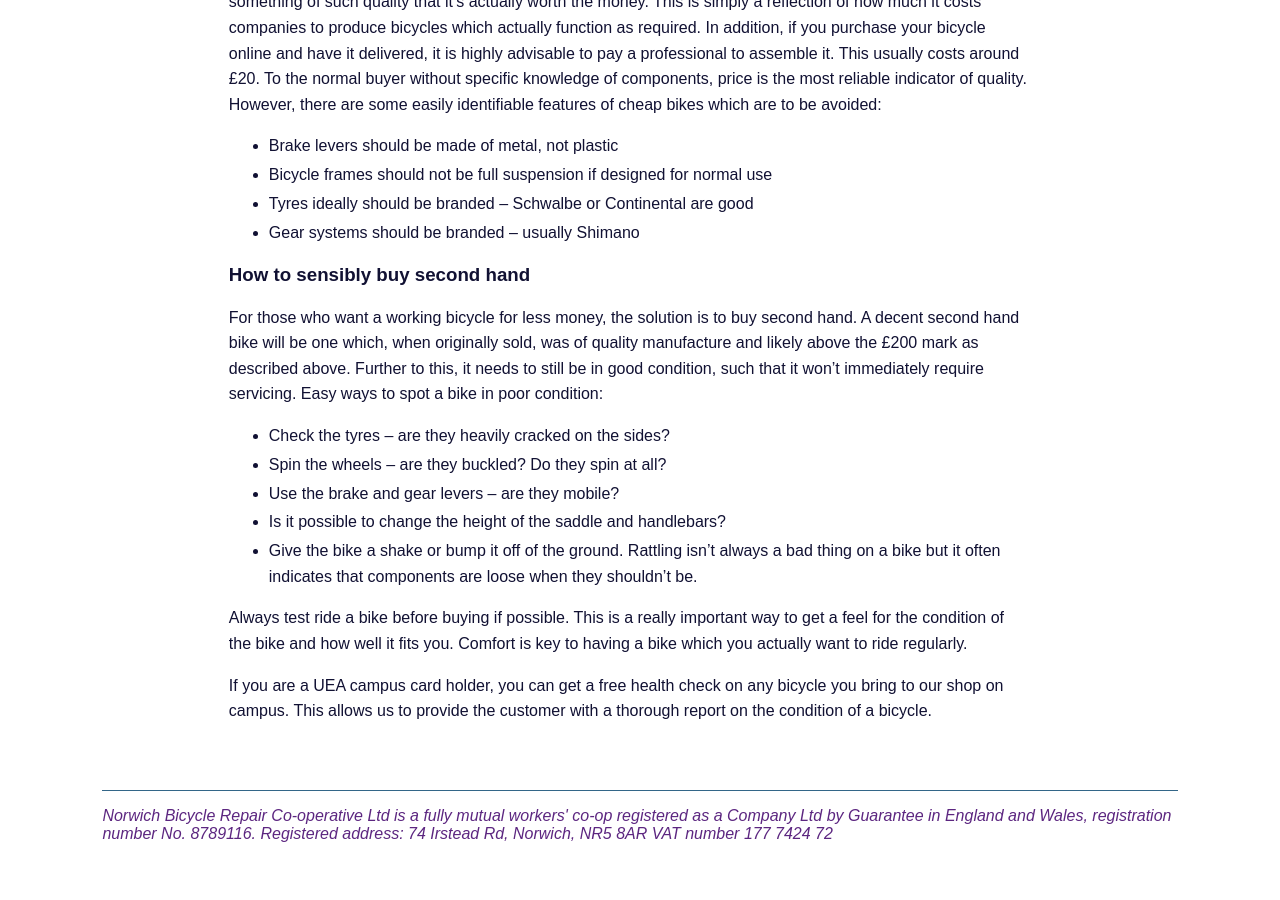
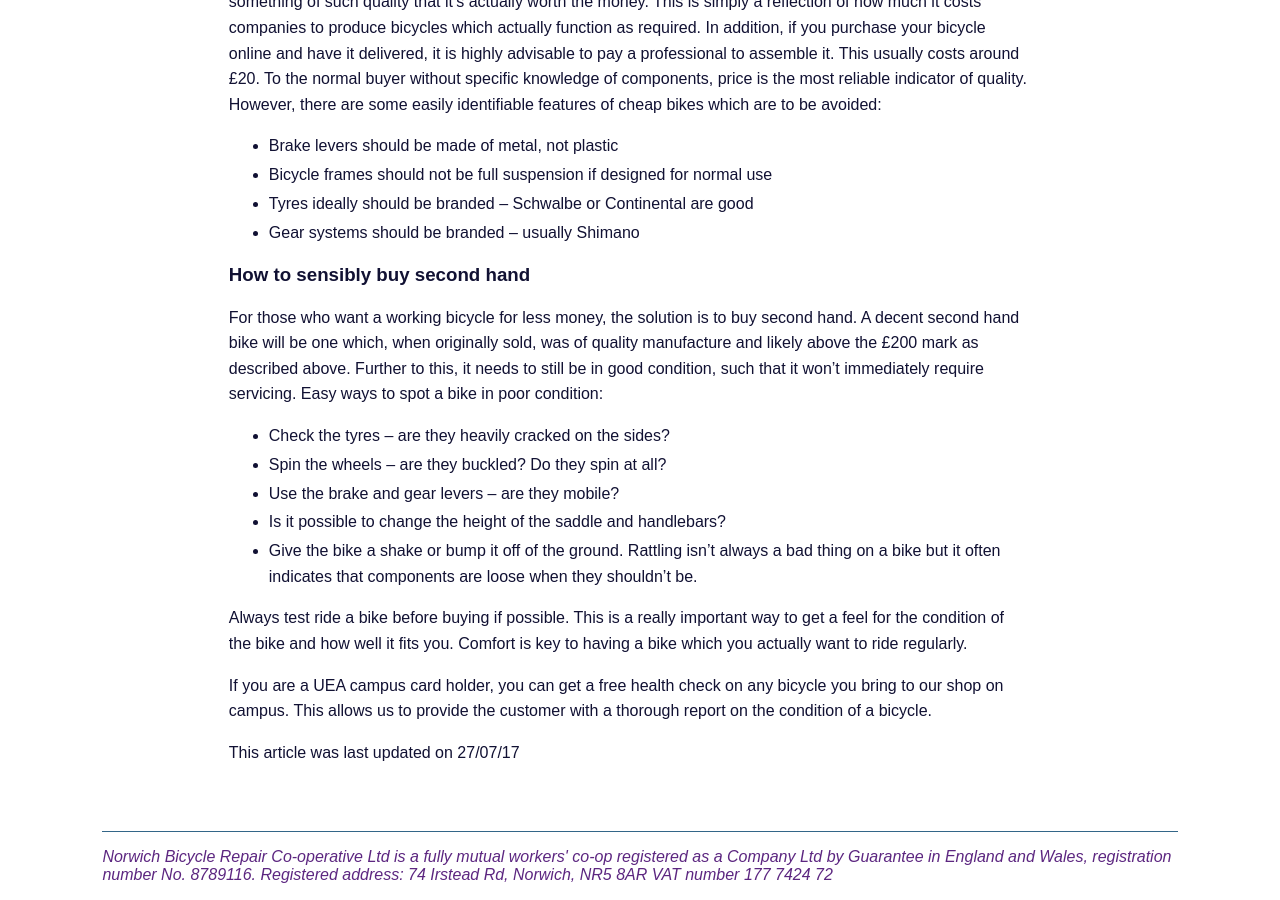
Before and after one commit to norwichbicyclerepaircooperative/norwichbicyclerepaircooperative.github.io, a Jekyll site: the page built from resources-information/quality-pricing-guide/index.md, in a window 1280 px wide and 900 px high, scrolled down 669 px. Built offline with Jekyll 4.4.1, drawn with Linux system fonts in a browser that asks for light colours; before the commit the page ends 1528 px from its top, so only the background shows below that.

Commit message:
Update index.md

```diff
--- a/resources-information/quality-pricing-guide/index.md
+++ b/resources-information/quality-pricing-guide/index.md
@@ -35,3 +35,7 @@ For those who want a working bicycle for less money, the solution is to buy seco
 Always test ride a bike before buying if possible. This is a really important way to get a feel for the condition of the bike and how well it fits you. Comfort is key to having a bike which you actually want to ride regularly.
 
 If you are a UEA campus card holder, you can get a free health check on any bicycle you bring to our shop on campus. This allows us to provide the customer with a thorough report on the condition of a bicycle.
+
+
+
+This article was last updated on 27/07/17
```
